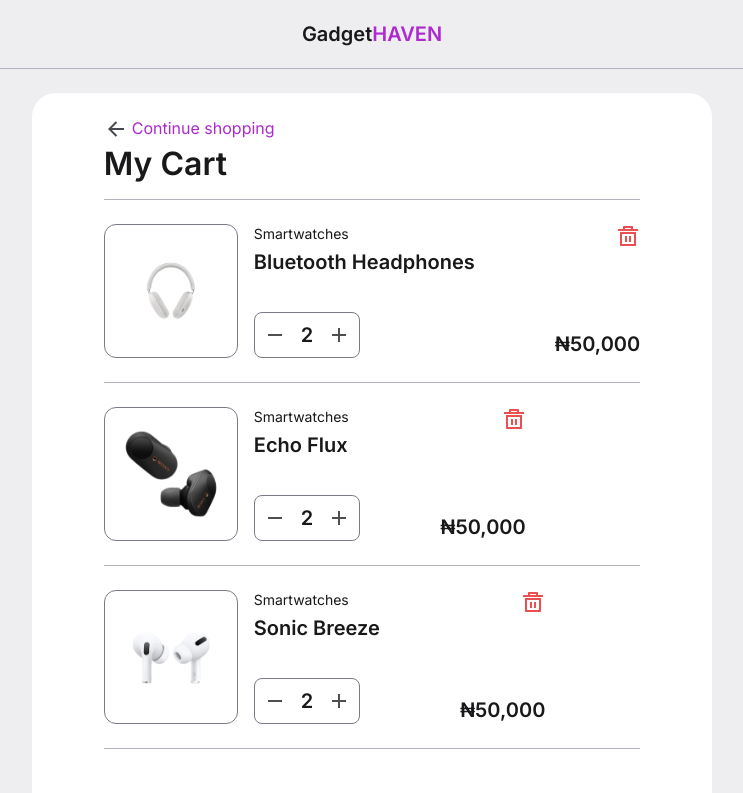
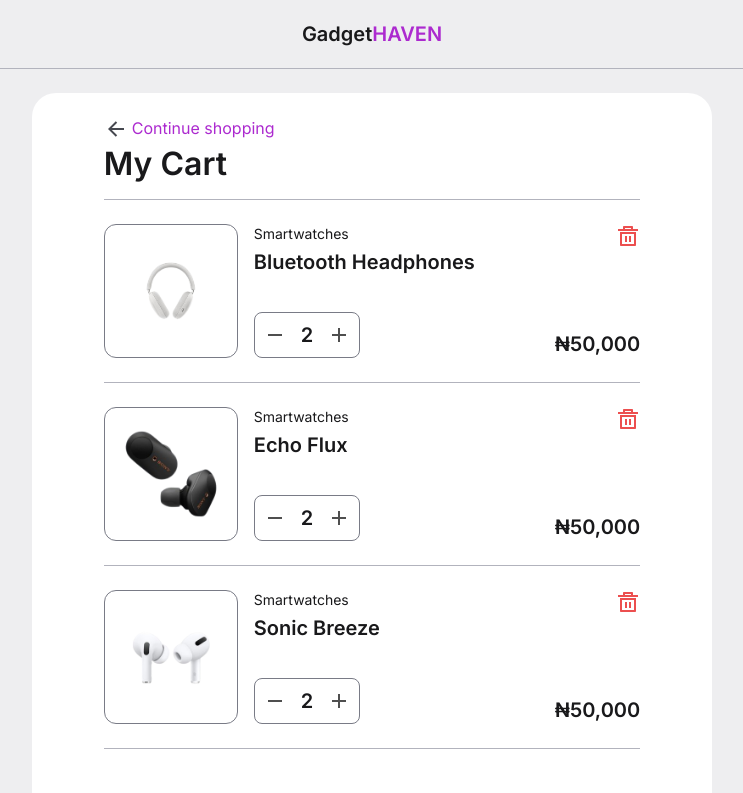
Before and after one commit to peter-abah/timbu-hng-2, a Next.js app: page /cart in a window 1280 px wide. Shown: the top 793 px of the page, without its empty margins (268-1011 px from the left). Built offline with nearby package versions, Linux system fonts and the light colour scheme.

Commit message:
fix: minor styling issue

```diff
--- a/app/(with-header)/cart/page.tsx
+++ b/app/(with-header)/cart/page.tsx
@@ -44,7 +44,7 @@ export default function Cart() {
       <div className="stack gap-10">
         <ul>
           {PRODUCTS.map((product, i) => (
-            <li key={i} className="py-6 flex gap-20 border-b border-gray-1 first:border-t">
+            <li key={i} className="py-6 flex justify-between gap-20 border-b border-gray-1 first:border-t">
               <div className="flex gap-4">
                 <div className="bg-white p-4 rounded-xl border border-gray-2">
                   <Image src={product.image} alt={product.name} width={100} height={100} />
```
